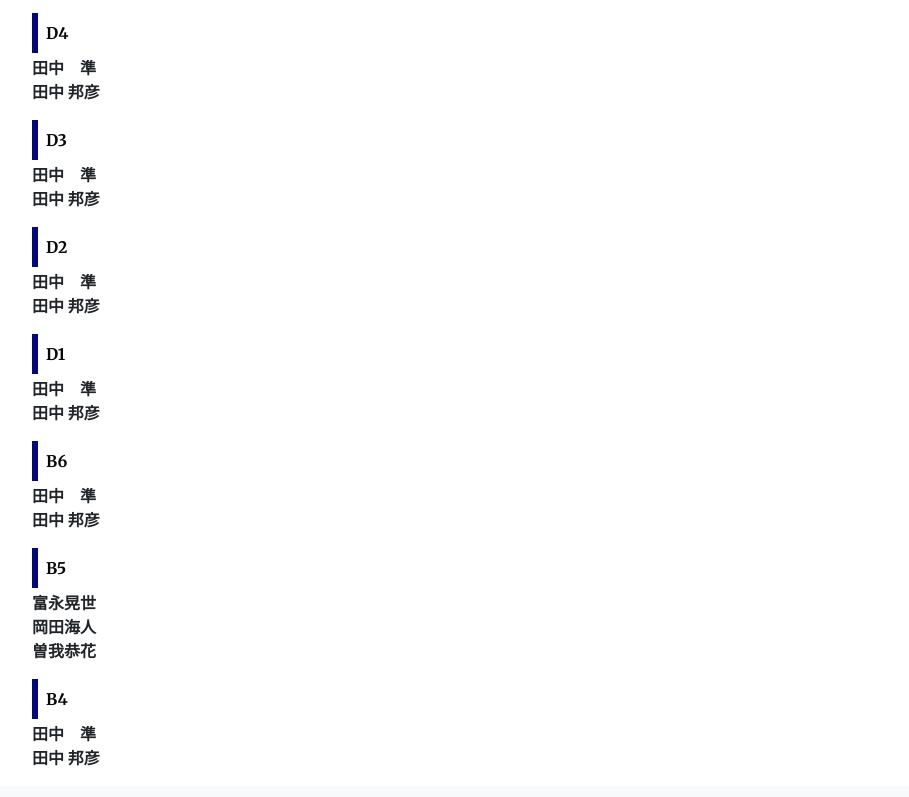
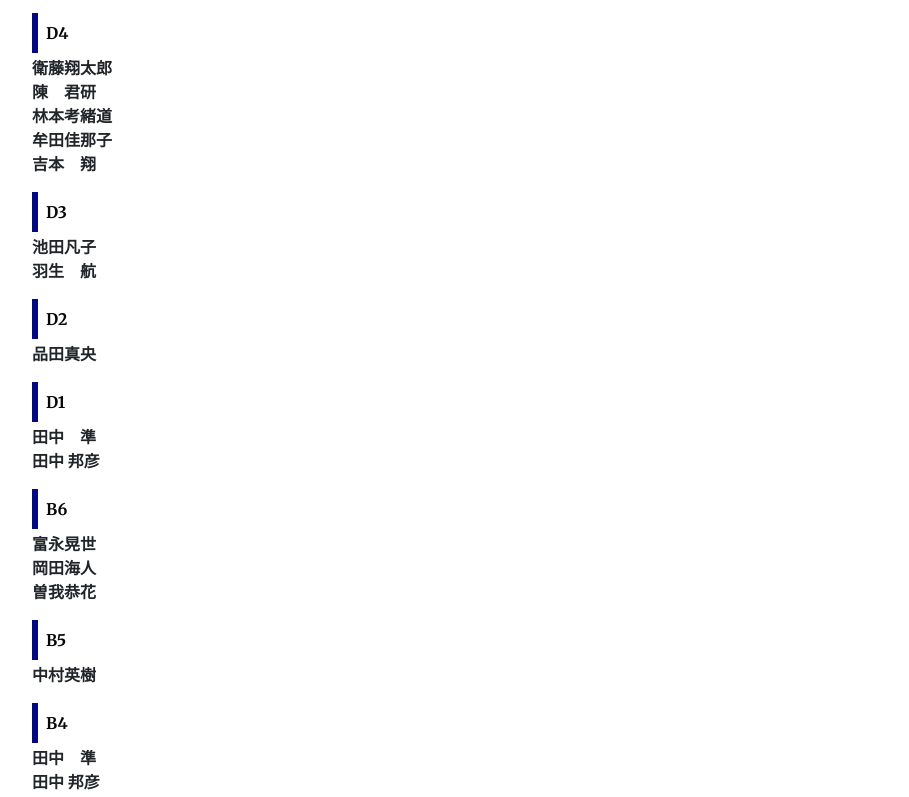
Before and after one commit to tomy-k/vetsurgery_HP_plan, a website with bundled scripts: page Members.html in a window 1280 px wide. Shown: the part 2688-3485 px from the top of the page, without its empty margins (188-1097 px from the left). Built offline with nearby package versions, Linux system fonts and the light colour scheme.

Commit message:
add member

```diff
--- a/Members.html
+++ b/Members.html
@@ -116,18 +116,20 @@
                 <li class="font-weight-bold">
                 D4
                 </li>
-                <p class="font-weight-bold">田中　準<br>
-                田中 邦彦</p>
+                <p class="font-weight-bold">衛藤翔太郎
+                <br>陳　君研
+                <br>林本考緒道
+                <br>牟田佳那子
+                <br>吉本　翔</p>
                 <li class="font-weight-bold">
                 D3
                 </li>
-                <p class="font-weight-bold">田中　準<br>
-                田中 邦彦</p>
+                <p class="font-weight-bold">池田凡子<br>
+                羽生　航</p>
                 <li class="font-weight-bold">
                 D2
                 </li>
-                <p class="font-weight-bold">田中　準<br>
-                田中 邦彦</p>
+                <p class="font-weight-bold">品田真央</p>
                 <li class="font-weight-bold">
                 D1
                 </li>
@@ -136,14 +138,14 @@
                 <li class="font-weight-bold">
                 B6
                 </li>
-                <p class="font-weight-bold">田中　準<br>
-                田中 邦彦</p>
+                <p class="font-weight-bold">富永晃世<br>
+                岡田海人<br>
+                曽我恭花</p>
                 <li class="font-weight-bold">
                 B5
                 </li>
-                <p class="font-weight-bold">富永晃世<br>
-                岡田海人<br>
-                曽我恭花</p>
+                <p class="font-weight-bold">中村英樹</p>
+
                 <li class="font-weight-bold">
                 B4
                 </li>
```
